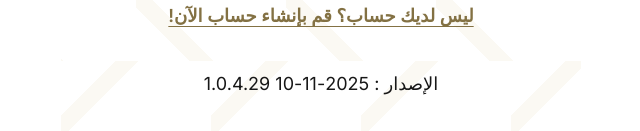
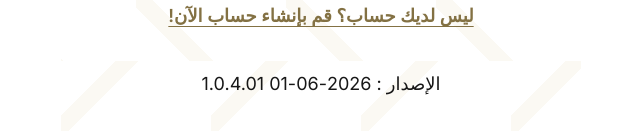
Before and after one commit to YASER-ALUMIKANI/bus-booking, a React (Vite) app: page / in a window 1280 px wide. Shown: the part 956-1087 px from the top of the page, without its empty margins (319-959 px from the left). Built offline with nearby package versions, Linux system fonts and the light colour scheme; no server answers.

Commit message:
fix CSRF token missing or invalid.

```diff
--- a/src/pages/Home.jsx
+++ b/src/pages/Home.jsx
@@ -125,7 +125,7 @@ const Home = () => {
         </header>
 
         <section className="relative z-10 flex flex-1 flex-col items-center">
-          <img src={Logo} alt="المتصدر للنقل البري الدولي" className="mt-8 h-52 w-auto max-w-[78%] object-contain" />
+          <img src={Logo} alt="يمن باص" className="mt-8 h-52 w-auto max-w-[78%] object-contain" />
 
           <h1 className="mt-5 text-center text-4xl font-bold text-[#c39c40]">تسجيل دخول</h1>
 
@@ -246,7 +246,7 @@ const Home = () => {
           </button>
 
           <p className="mt-10 text-center text-lg text-neutral-900" dir="ltr">
-            الإصدار : 2025-11-10 1.0.4.29
+            الإصدار : 2026-06-01 1.0.4.01
           </p>
         </section>
       </div>
```
Also changed, not shown: 1 other file (tests, documents, lock files or other folders).
